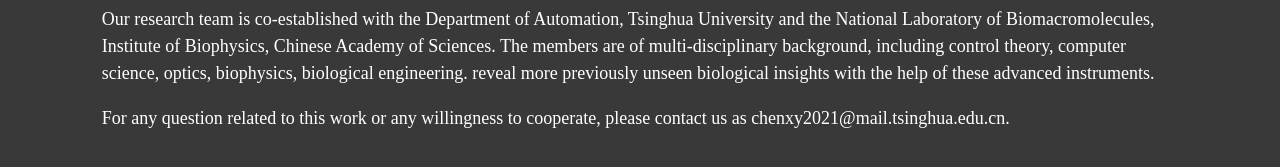
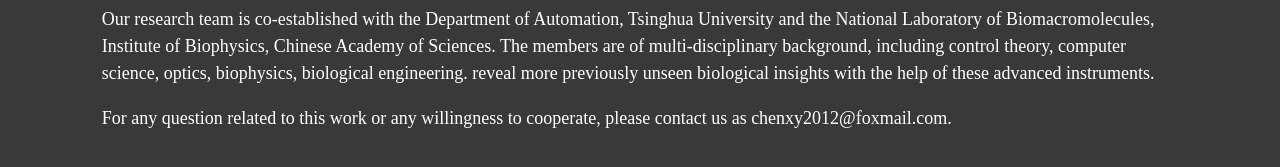
Before and after one commit to IntellM-THUIBCS/PRS-SIM, a Jekyll site: the page built from Team.md, in a window 1280 px wide. Shown: the part 178-345 px from the top of the page. Built offline with Jekyll 4.4.1, drawn with Linux system fonts in a browser that asks for light colours.

Commit message:
Update Team.md

```diff
--- a/Team.md
+++ b/Team.md
@@ -9,5 +9,5 @@
 reveal more previously unseen biological insights with the help of these advanced instruments.
 </p>
 <p>
-For any question related to this work or any willingness to cooperate, please contact us as chenxy2021@mail.tsinghua.edu.cn.
+For any question related to this work or any willingness to cooperate, please contact us as chenxy2012@foxmail.com.
 </p>
```
